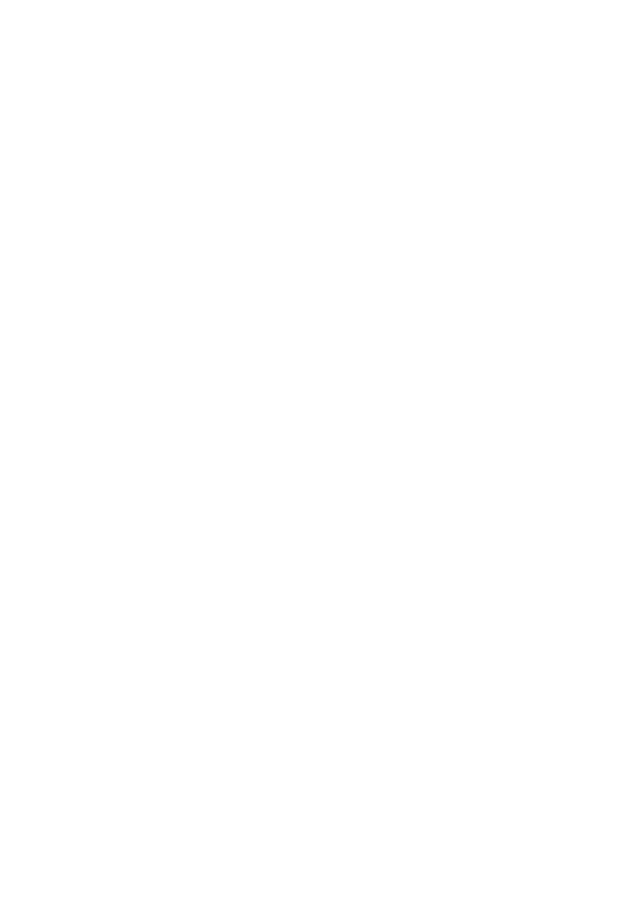
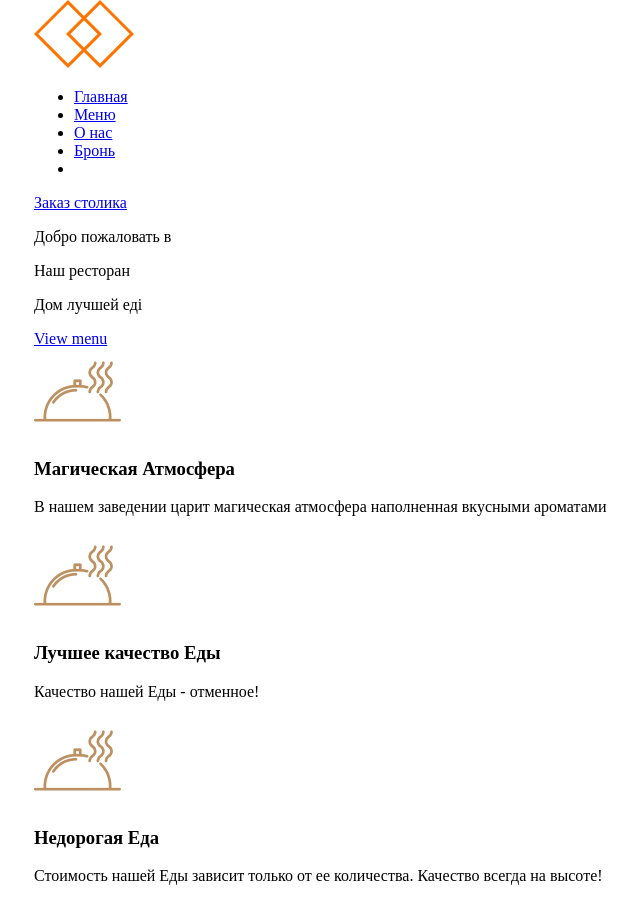
Before and after one commit to sinelnikovv/Restaurant, a plain HTML site: page index.html in a window 1280 px wide. Shown: the whole page, without its empty margins (51-691 px from the left). Before the commit the page ends 800 px from the top, so only its background shows below. Drawn offline with Linux system fonts and the light colour scheme.

Commit message:
end of lessin

```diff
--- a/index.html
+++ b/index.html
@@ -3,9 +3,62 @@
   <head>
     <meta charset="utf-8">
     <link rel="stylesheet" href="main.css">
-    <title></title>
+    <title>Restaurant</title>
   </head>
   <body>
 
-  </body>
+    <header>
+      <div class="container">
+        <nav>
+            <a href="index.html"><img src="img/logo.png" alt=""></a>
+            <ul>
+              <li><a href="#">Главная</a></li>
+              <li><a href="#">Меню</a></li>
+              <li><a href="#">О нас</a></li>
+              <li><a href="#">Бронь</a></li>
+              <li><a href="#"><img src="img/cart.png" alt=""></a></li>
+            </ul>
+            <div class="contacts">
+              <p class="tel"></p>
+              <p></p>
+            </div>
+            <a class="booking" href="#">Заказ столика</a>
+      </nav>
+      <div class="welcome">
+        <p>Добро пожаловать в</p>
+        <p>Наш ресторан</p>
+        <p>Дом лучшей еді</p>
+        <a class="welcome_btn" href="#">View menu</a>
+      </div>
+    </div>
+  </header>
+
+  <section class="intro">
+    <div class="container">
+      <div class="card">
+        <img src="img/meal.png" alt="">
+        <h3>Магическая <span class="gold">Атмосфера</span></h3>
+        <p>В нашем заведении царит магическая атмосфера
+наполненная вкусными ароматами</p>
+      </div>
+      <div class="card">
+        <img src="img/meal.png" alt="">
+        <h3>Лучшее качество <span class="gold">Еды</span></h3>
+        <p>Качество нашей
+Еды - отменное!
+</p>
+      </div>
+      <div class="card">
+        <img src="img/meal.png" alt="">
+        <h3>Недорогая <span class="gold">Еда</span></h3>
+        <p>Стоимость нашей Еды
+зависит только от ее
+количества. Качество
+всегда на высоте!</p>
+      </div>
+      </div>
+  </section>
+
+
+</body>
 </html>
--- a/main.css
+++ b/main.css
@@ -1,8 +1,10 @@
 *,*::after,*::before{
   box-sizing: border-box;
+  scroll-behavior: smooth;s
 }
 
 body{
+  max-width: 1920px;
   padding: 0;
   margin: 0;
 }
@@ -10,3 +12,8 @@ body{
 html{
   font-size: 16px;
 }
+
+.container{
+ max-width: 1110px;
+ margin: auto;
+}
```
Also changed, not shown: img/booking.png (added), img/burger.png (added), img/cart.png (added), img/header.png (added), img/images.png (added), img/logo.png (added), img/meal.png (added), img/phone.png (added), img/pizza.png (added).
